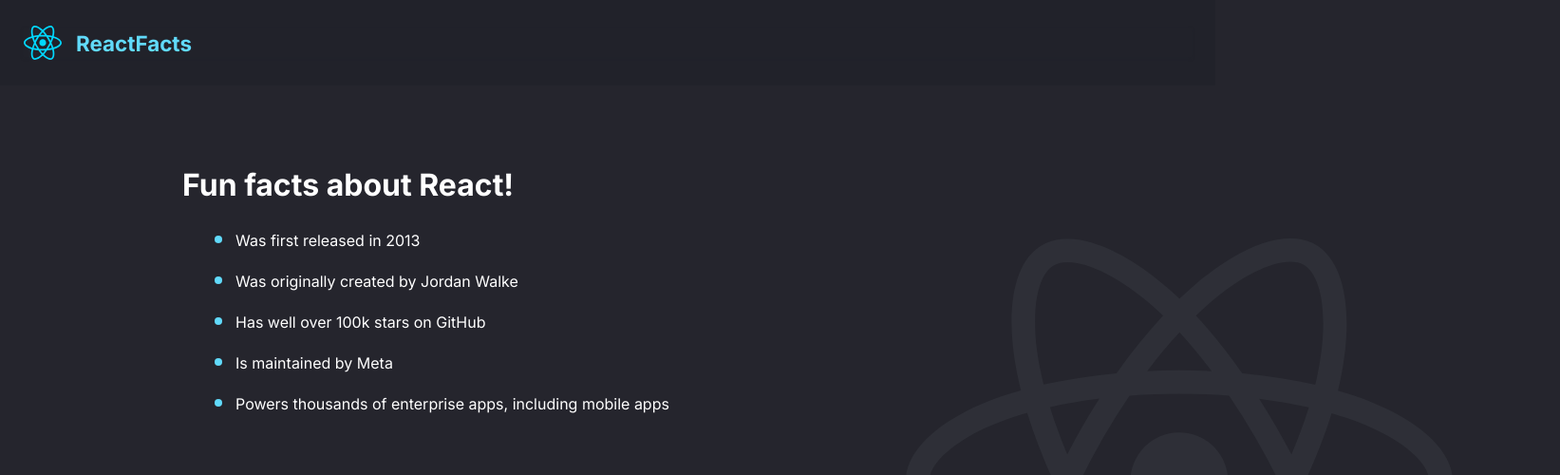
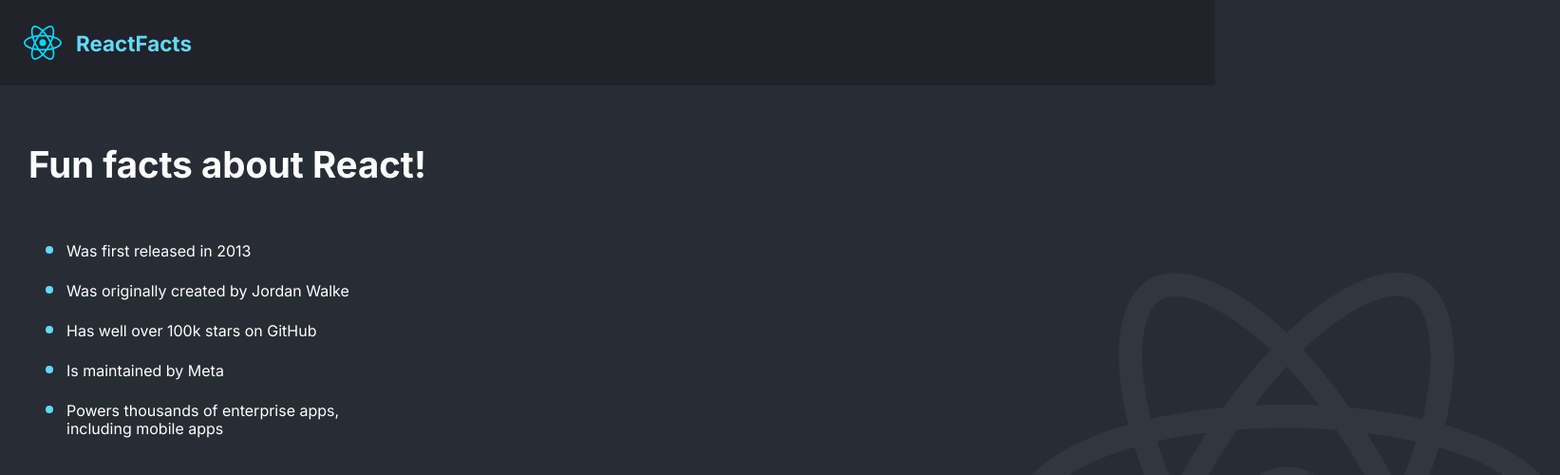
Before and after one commit to momo4646/react-demo-project, a React (Vite) app: page / in a window 1280 px wide. Shown: the top 500 px of the page at 95% size, 1643 px wide, since content can reach past the window. Built offline with nearby package versions, Linux system fonts and the light colour scheme.

Commit message:
improve body css to look more like figma file

```diff
--- a/src/index.css
+++ b/src/index.css
@@ -8,7 +8,7 @@
 }
 
 body {
-  background-color: #25252d;
+  background-color: #282D35;
   color: #fff;
   padding: 0;
   margin: 0;
@@ -41,14 +41,25 @@
 }
 
 main {
-  padding: 5% 15%;
+  padding: 60px 30px;
 }
 
-.main-list li {
-  margin: 1em;
+.main-title {
+  margin: 0;
+  font-size: 2.4rem;
 }
 
-.main-list li::marker{
+.main-list {
+  margin-top: 46px;
+  max-width: 400px;
+}
+
+.main-list > li {
+  padding-block: 10px;
+  line-height: 19px;
+}
+
+.main-list > li::marker{
   color: var(--textAccentColor);
   font-size: 1.5em;
 }
```
